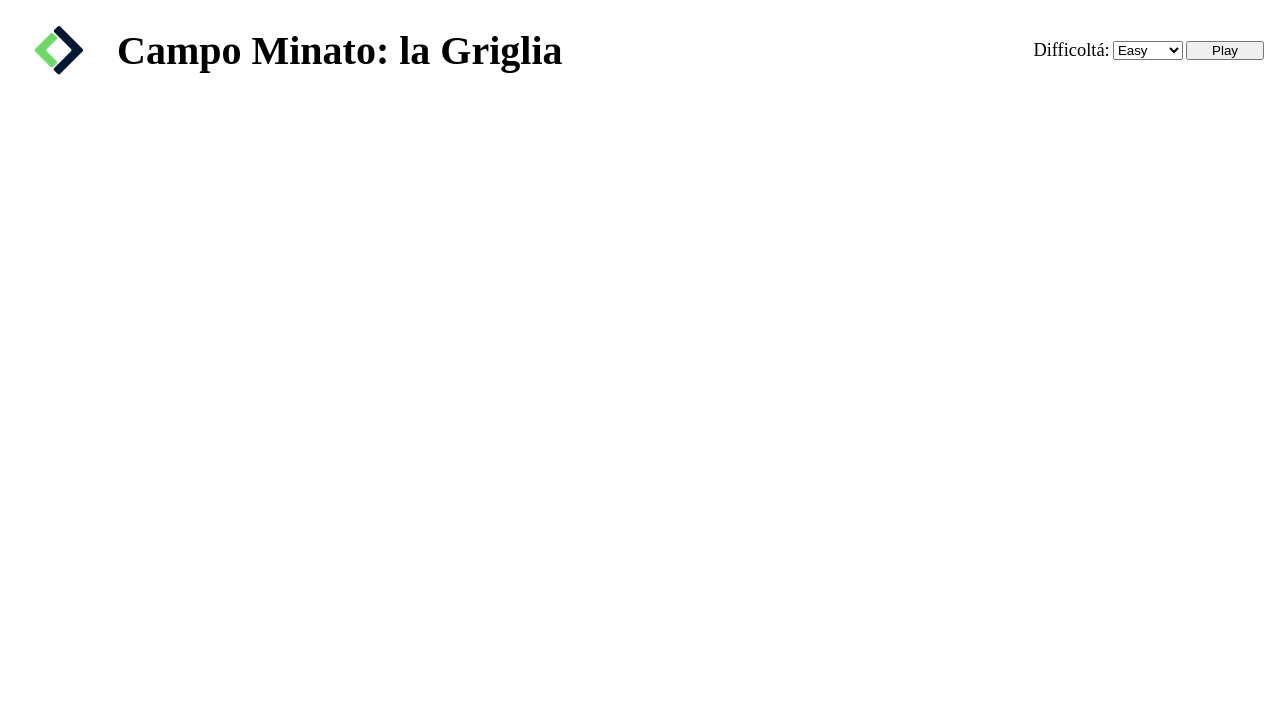
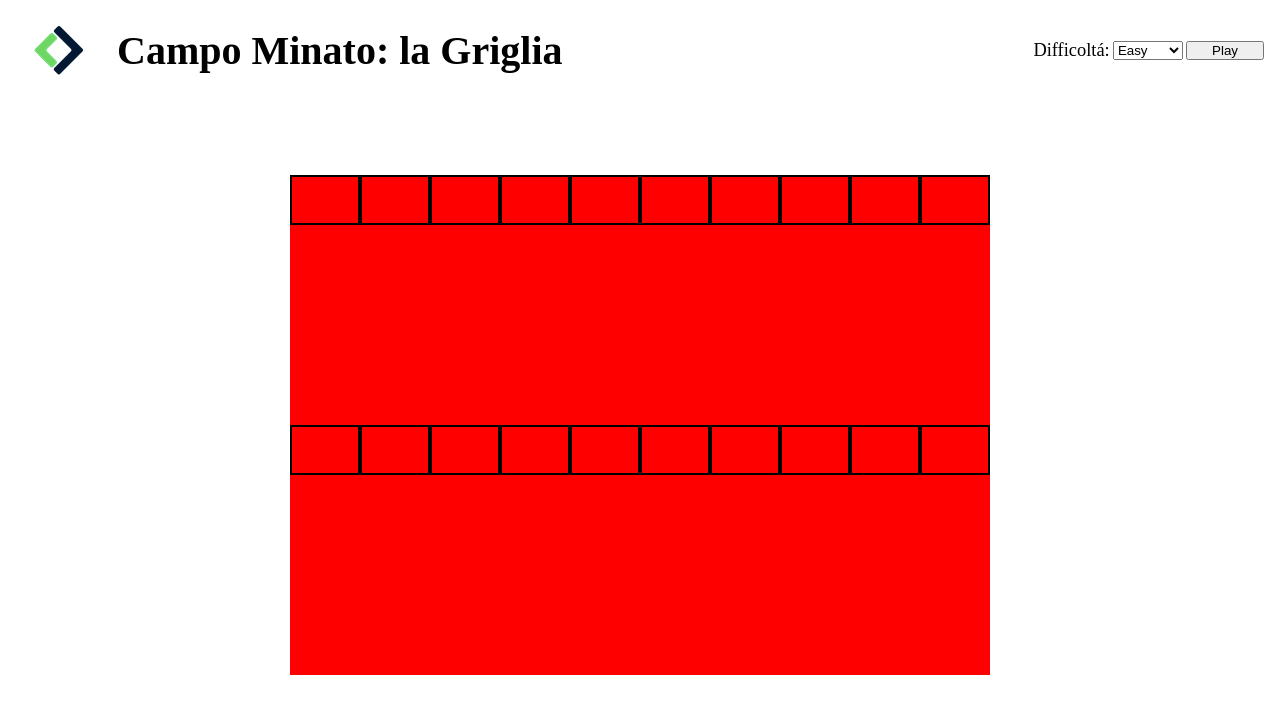
Before and after one commit to AndrianiClaudio/js-campominato-grid, a plain HTML site: page index.html in a window 1280 px wide. Drawn offline with Linux system fonts and the light colour scheme.

Commit message:
container. i quadrati si inseriscono correttamente

```diff
--- a/css/style.css
+++ b/css/style.css
@@ -1,5 +1,7 @@
 :root {
     --header-height: 100px;
+    --header-mini-screen-height: 150px;
+    --header-extra-mini-screen-height: 200px;
     --title-font-size: 2.5rem;
     --footer-height: 50px;
 }
@@ -17,8 +19,8 @@ html {
 header.header,
 .header-left,
 .header-right,
-.container,
-.footer {
+main.main,
+footer.footer {
     display: flex;
     align-items: center;
 }
@@ -55,7 +57,38 @@ button.btn-play {
     padding: 0 1.5rem;
 }
 /* container */
+main.main {
+    justify-content: center;
+    height: calc(100vh - var(--header-height) - var(--footer-height));
+}
 .container {
-    justify-content: center;
+    min-height: 500px;
+    display: flex;
+    width: 700px;
+    height: 500px;
+    background-color: red;
+    flex-wrap: wrap;
+}
+.square-10 {
+    width: calc(100% / 10);
+    height: calc(100% / 10);
+    border: 2px solid black;
 }
 /* footer */
+@media screen and (max-width: 682px){
+    header.header {
+        height: var(--header-mini-screen-height);
+    }
+    main.main {
+        height: calc(100vh - var(--header-mini-screen-height) - var(--footer-height));
+    }
+}
+
+@media screen and (max-width: 577px){
+    header.header {
+        height: var(--header-extra-mini-screen-height);
+    }
+    main.main {
+        height: calc(100vh - var(--header-extra-mini-screen-height) - var(--footer-height));
+    }
+}
--- a/index.html
+++ b/index.html
@@ -37,7 +37,28 @@
     <!-- main -->
     <main class="main">
         <!-- container -->
-        <div class="container"></div>
+        <div class="container">
+            <div class="square-10"></div>
+            <div class="square-10"></div>
+            <div class="square-10"></div>
+            <div class="square-10"></div>
+            <div class="square-10"></div>
+            <div class="square-10"></div>
+            <div class="square-10"></div>
+            <div class="square-10"></div>
+            <div class="square-10"></div>
+            <div class="square-10"></div>
+            <div class="square-10"></div>
+            <div class="square-10"></div>
+            <div class="square-10"></div>
+            <div class="square-10"></div>
+            <div class="square-10"></div>
+            <div class="square-10"></div>
+            <div class="square-10"></div>
+            <div class="square-10"></div>
+            <div class="square-10"></div>
+            <div class="square-10"></div>
+        </div>
     </main>
     <!-- footer -->
     <footer class="footer">
```
